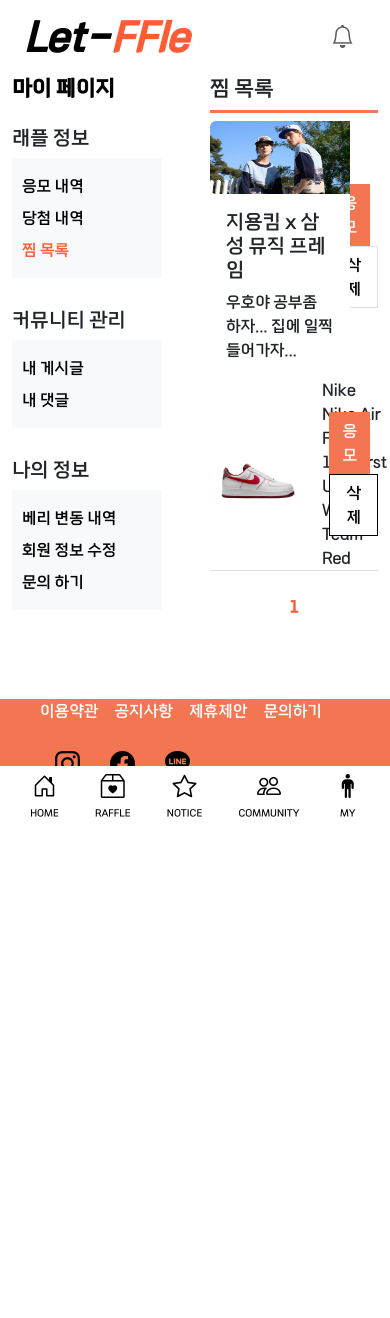
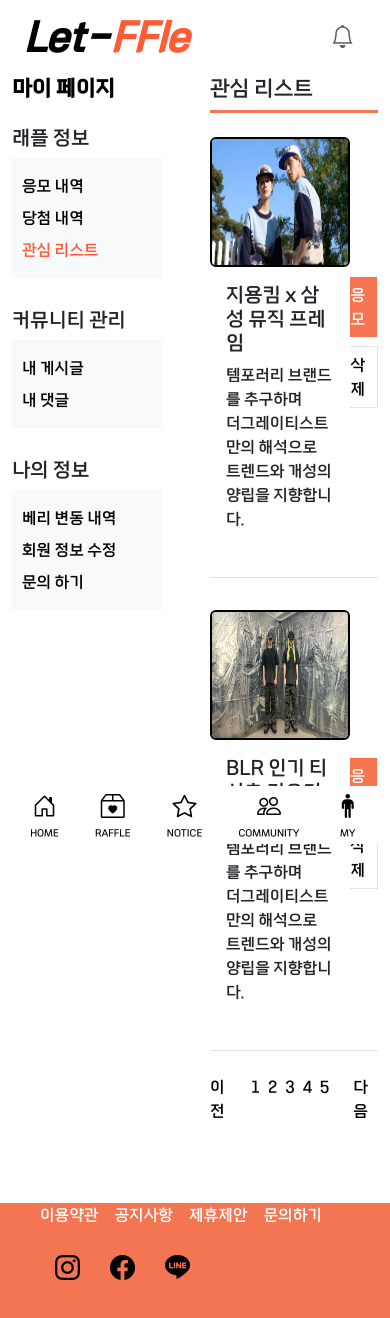
Before and after one commit to byeonnns/let-ffle-front, a Vue app: page /Member/MyPage/LikeList in a window 390 px wide. Shown: the top 1318 px of the page. Before the commit the page ends 844 px from the top, so only its background shows below. Built offline with nearby package versions, Linux system fonts and the light colour scheme; what vue3-lottie would draw is missing.

Commit message:
Refactor : Mypage 응모내역 & 찜 목록 -> 관심 리스트 레이아웃 수정

```diff
--- a/src/views/Member/MyPageView/Components/MypageSidebar.vue
+++ b/src/views/Member/MyPageView/Components/MypageSidebar.vue
@@ -6,7 +6,7 @@
             <div class="d-flex flex-column bg-light" style="margin-bottom: 30px;">
                 <RouterLink to="/Member/MyPage/MyEntryList" class="ps-2 mt-3">응모 내역</RouterLink>
                 <RouterLink to="/Member/MyPage/WinningList" class="ps-2 mt-2">당첨 내역</RouterLink>
-                <RouterLink to="/Member/MyPage/LikeList" class="ps-2 mt-2 mb-3">찜 목록</RouterLink>
+                <RouterLink to="/Member/MyPage/LikeList" class="ps-2 mt-2 mb-3">관심 리스트</RouterLink>
             </div>
             <h5>커뮤니티 관리</h5>
             <div class="d-flex flex-column bg-light" style="margin-bottom: 30px;">
--- a/src/views/Member/MyPageView/Components/SearchPeriod.vue
+++ b/src/views/Member/MyPageView/Components/SearchPeriod.vue
@@ -29,7 +29,7 @@
                 </ul>
             </div>
         </div>
-        <div class="mb-5 mt-2">
+        <div class="mb-4 mt-2">
             <p style="color: gray; font-size: 15px;">●한 번에 조회 가능한 기간은 최대 6개월입니다.</p>
         </div>
     </div>
--- a/src/views/Member/MyPageView/InquiryDetail.vue
+++ b/src/views/Member/MyPageView/InquiryDetail.vue
@@ -1,55 +1,84 @@
 <template>
     <div>
-        <div class="container ms-5">
-            <div style="width: 100%; height:50px; border-bottom:3px solid #F37551; margin-bottom: 10px;">
-                <h3>문의 상세 보기</h3>
+        <div class="container">
+            <div class="d-flex">
+                <div class="d-flex flex-column ms-5 inquiry-details" style="width: 100%;">
+                    <div style="border-bottom: 3px solid #F37551;" class="mb-3 header">
+                        <h4>문의 상세 보기</h4>
                     </div>
-            <div style="width: 100%; height:100%; ">
+                    <div class="details">
                         <div class="container">
                             <table class="table table-bordered">
                                 <tbody>
                                     <tr>
-                                <th class="table-active" style="border-bottom:1px solid white; ">제목</th>
+                                        <th class="table-active">제목</th>
                                         <td>안녕하세요</td>
                                     </tr>
                                     <tr>
-                                <th class="table-active" style="border-bottom:1px solid white; ">등록일</th>
+                                        <th class="table-active">등록일</th>
                                         <td>2024-06-05</td>
                                     </tr>
-                            <tr style="height: 300px;">
-                                <th class="table-active" style="border-bottom:1px solid white;">내용</th>
-                                <td colspan="3">안녕하세요.</td>
+                                    <tr class="content-row">
+                                        <th class="table-active">내용</th>
+                                        <td>안녕하세요.</td>
                                     </tr>
                                 </tbody>
                             </table>
                             <div>
-                        <table class="table table-bordered;">
+                                <table class="table table-bordered">
                                     <tbody>
-                                <tr style="height: 100px;">
+                                        <tr class="answer-row">
                                             <th class="table-active">답변</th>
-                                    <td colspan="3" style="border: 1px solid #ebebeb;">답변이 등록되면 보여지는 영역</td>
+                                            <td>답변이 등록되면 보여지는 영역</td>
                                         </tr>
                                     </tbody>
                                 </table>
                             </div>
                         </div>
                         <div class="text-center">
-                    <RouterLink to="/Member/Mypage/InquiryList"><button class="btn btn-outline-light btn-sm">목록</button>
+                            <RouterLink to="/Member/Mypage/InquiryList">
+                                <button class="btn btn-outline-light btn-sm" style="color: white;">목록</button>
                             </RouterLink>
                         </div>
                     </div>
                 </div>
             </div>
+        </div>
+    </div>
 </template>
+
 <script setup>
-
 </script>
 
 <style scoped>
+.table th,
+.table td {
+    vertical-align: middle;
+}
+
+.table-active {
+    background-color: #f5f5f5;
+    font-weight: bold;
+    text-align: left;
+    color: #333;
+    width: 180px;
+}
+
+.content-row {
+    height: 200px;
+}
+
+.answer-row {
+    height: 100px;
+}
+
 .btn {
-    width: 80px;
+    width: 100px;
     height: 40px;
     background-color: #F37551;
+    border: none;
+    font-size: 16px;
+    transition: background-color 0.3s ease;
+    border-radius: 0px;
 }
-
 </style>
--- a/src/views/Member/MyPageView/LikeList.vue
+++ b/src/views/Member/MyPageView/LikeList.vue
@@ -2,52 +2,69 @@
     <div>
         <div class="d-flex flex-column">
             <div style="border-bottom: 3px solid #F37551;">
-                <h4>찜 목록</h4>
+                <h4>관심 리스트</h4>
             </div>
             <div class="d-flex">
                 <div class="col-10">
-                    <div class="card mt-2 border-0">
+                    <div class="card mt-4 border-0">
                         <div class="row g-0">
-                            <div class="col-md-4 align-content-center">
-                                <img src="@/assets/imgSample3.jpg" class="img-fluid rounded-start" width="170px">
+                            <div class="col-md-3 align-content-center">
+                                <img src="@/assets/imgSample3.jpg" class="img-fluid rounded-start card" width="200px" style="border: 2px solid black; height: 130px;">
                             </div>
                             <div class="col-md-8 align-content-center">
                                 <div class="card-body">
                                     <h5 class="card-title">지용킴 x 삼성 뮤직 프레임</h5>
-                                    <p class="m-0">우호야 공부좀 하자... 집에 일찍 들어가자...</p>
+                                    <p class="m-0">템포러리 브랜드를 추구하며</p> 더그레이티스트만의 해석으로 트렌드와 개성의 양립을 지향합니다.
                                 </div>
                             </div>
                         </div>
                     </div>
                 </div>
                 <div class="d-flex col-2 justify-content-end">
-                    <div class="align-content-center">
-                        <RouterLink to="/Raffle/RaffleDetail"><button class="btn me-2" style="background-color: #F37551; color: white;">응모</button></RouterLink>
-                        <button class="btn border" style="background-color: white; color: black;" @click="deleteBtn">삭제</button>
+                    <div class="align-content-center mt-4">
+                        <RouterLink to="/Raffle/RaffleDetail"><button class="btn btn-outline-light mb-2" style="background-color: #F37551; color: white;">응모</button></RouterLink>
+                        <button class="btn btn-outline-light border" style="background-color: white; color: black;" @click="deleteBtn">삭제</button>
                     </div>
                 </div>
             </div>
-            <div class="align-items-center">
-                <div class="d-flex justify-content-between align-items-center">
-                    <div class="d-flex align-items-center">
-                        <img src="@/assets/shoes.png" class="card-img-top" alt="..."
-                            style="max-width: 6rem; height: auto;">
-                        <div class="ms-3">
-                            <div>Nike</div>
-                            <div>Nike Air Force 1'07First Use White Team Red</div>
+            <div style="margin-top: 30px;">
+                <div class="border-bottom mb-4"></div>
+            </div>
+            <div class="d-flex">
+                <div class="col-10">
+                    <div class="card mt-2 border-0">
+                        <div class="row g-0">
+                            <div class="col-md-3 align-content-center">
+                                <img src="@/assets/imgSample2.jpg" class="img-fluid rounded-start card" width="200px" style="border: 2px solid black; height: 130px;">
+                            </div>
+                            <div class="col-md-8 align-content-center">
+                                <div class="card-body">
+                                    <h5 class="card-title">BLR 인기 티셔츠 리오더 & 신규 발매</h5>
+                                    <p class="m-0">템포러리 브랜드를 추구하며</p> 더그레이티스트만의 해석으로 트렌드와 개성의 양립을 지향합니다.
+                                </div>
+                            </div>
                         </div>
                     </div>
-                    <div>
-                        <RouterLink to="/Raffle/RaffleDetail"><button class="btn btm-sm me-2"
-                                style="background-color: #F37551; color: white;">응모</button></RouterLink>
-                        <button class="btn btm-sm" @click="deleteBtn"
-                            style="background-color: white; color: black; border: 1px solid black;">삭제</button>
+                </div>
+                <div class="d-flex col-2 justify-content-end">
+                    <div class="align-content-center mt-4">
+                        <RouterLink to="/Raffle/RaffleDetail"><button class="btn btn-outline-light mb-2" style="background-color: #F37551; color: white;">응모</button></RouterLink>
+                        <button class="btn btn-outline-light border" style="background-color: white; color: black;" @click="deleteBtn">삭제</button>
                     </div>
                 </div>
+            </div>
+            <div style="margin-top: 30px;">
                 <div class="border-bottom mb-4"></div>
             </div>
+
             <div class="d-flex justify-content-center">
-                <RouterLink to="#" class="fw-bold">1</RouterLink>
+                <RouterLink to="#" class="me-4" style="color: black;">이전</RouterLink>
+                <RouterLink to="#" class="me-2" style="color: black;">1</RouterLink>
+                <RouterLink to="#" class="me-2" style="color: black;">2</RouterLink>
+                <RouterLink to="#" class="me-2" style="color: black;">3</RouterLink>
+                <RouterLink to="#" class="me-2" style="color: black;">4</RouterLink>
+                <RouterLink to="#" class="me-4" style="color: black;">5</RouterLink>
+                <RouterLink to="#" class="me-2" style="color: black;">다음</RouterLink>
             </div>
         </div>
     </div>
@@ -88,5 +105,8 @@
 .btn {
     background-color: #F37551;
     border-radius: 0px;
+    color: white;
+    width: 100%;
 }
+
 </style>
--- a/src/views/Member/MyPageView/MyEntryList.vue
+++ b/src/views/Member/MyPageView/MyEntryList.vue
@@ -39,24 +39,30 @@
                             <SerachPeriod></SerachPeriod>
                         </div>
 
-                        <hr class="mb-3" />
+                        <hr class="mb-2" />
 
-                        <div>
-                            <table class="w-100 text-center">
+                        <div class="mb-2">
+                            <table class="table text-center">
                                 <thead>
                                     <tr>
-                                        <th>래플 이름</th>
-                                        <th>응모 기간</th>
-                                        <th>응모 상품</th>
-                                        <th>바로 가기</th>
+                                        <th class="col-2" scope="col">래플명</th>
+                                        <th class="col-2" scope="col">응모일</th>
+                                        <th class="col-2" scope="col">현재 상태</th>
+                                        <th class="col-2" scope="col">미션 완료</th>
+                                        <th class="col-2" scope="col">사용 베리</th>
+                                        <th class="col-2" scope="col">확률</th>
+                                        <th class="col-2" scope="col">이동</th>
                                     </tr>
                                 </thead>
-                                <tbody class="table table-group-divider">
+                                <tbody>
                                     <tr>
-                                        <td>아이폰 뿌리는 이벤트</td>
-                                        <td>2024.01.01 ~ 2024.02.02</td>
-                                        <td>아이폰 15Pro</td>
-                                        <td><RouterLink to="/Raffle"><button class="btn btn-outline-light btn-sm w-50"> 래플 바로 가기</button></RouterLink></td>
+                                        <td>더그레이티스트24</td>
+                                        <td>24-06-16</td>
+                                        <td>진행 중</td>
+                                        <td>Y</td>
+                                        <td>10</td>
+                                        <td>17.12%</td>
+                                        <td><button class="btn btn-sm">바로가기</button></td>
                                     </tr>
                                 </tbody>
                             </table>
@@ -138,7 +144,7 @@
     display: flex;
 }
 
-td{
+td {
     align-content: center;
 }
 </style>
```
Lines whose indentation alone changed are shown as unchanged.
